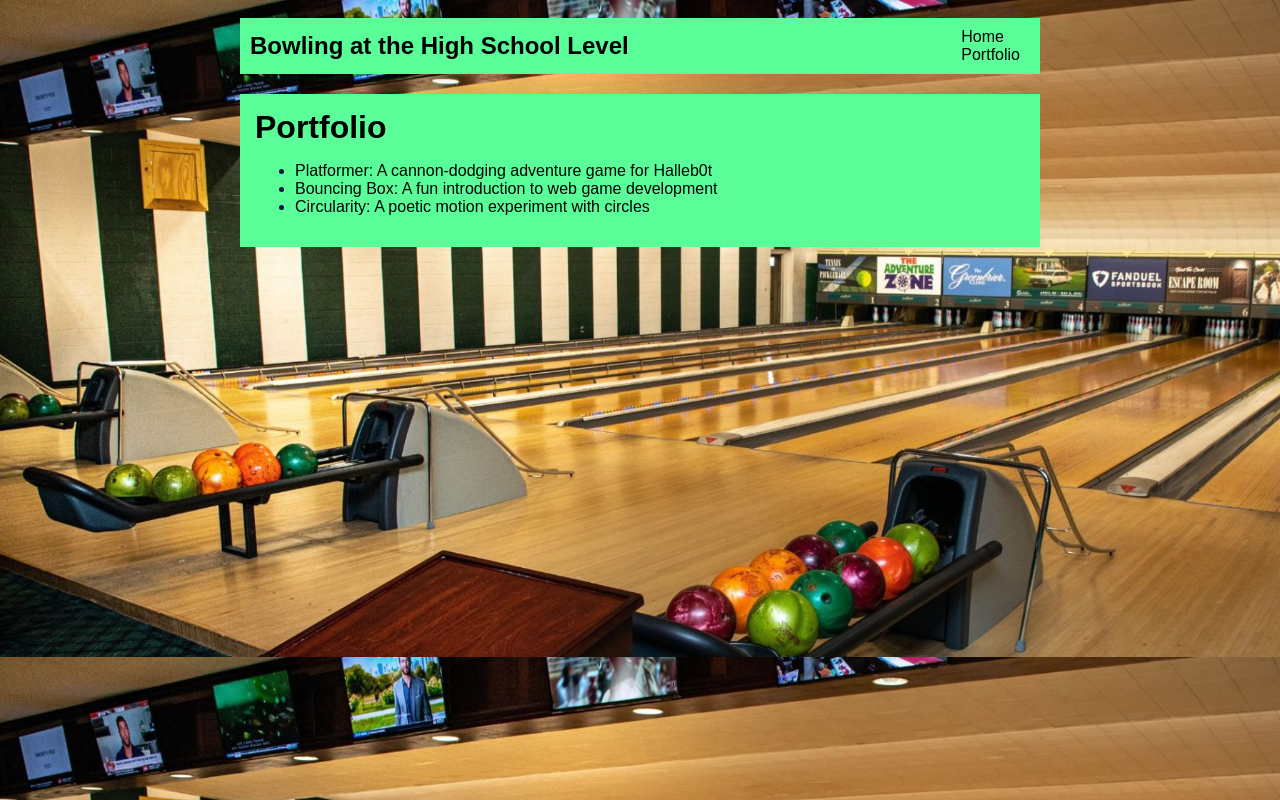
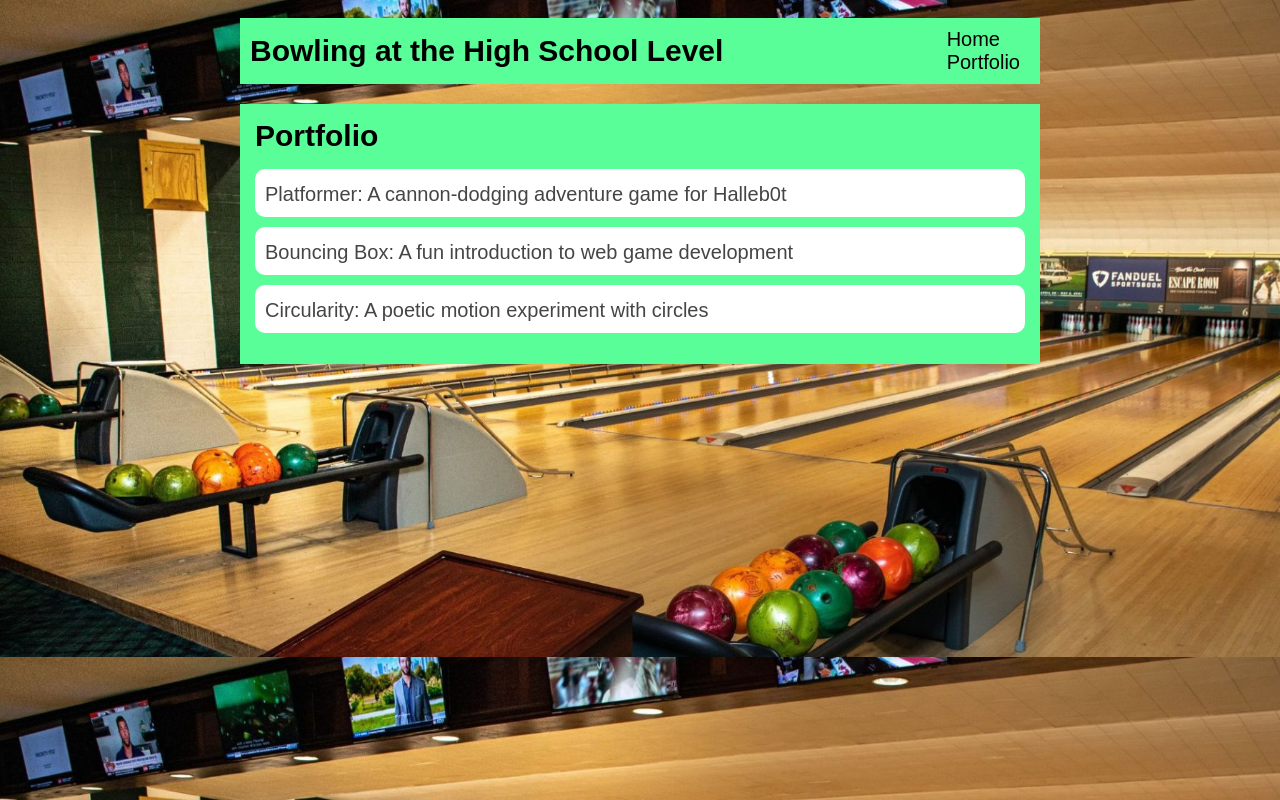
Before and after one commit to ColstonB689/ColstonB689.github.io, a plain HTML site: page portfolio.html in a window 1280 px wide. Drawn offline with Linux system fonts and the light colour scheme.

Commit message:
portfolio sep. 3

```diff
--- a/style.css
+++ b/style.css
@@ -78,3 +78,75 @@ body {
   background-image: url("images/e.jpg");
   background-size:1500px;
 }
+.content h1 {
+  color: black;
+}
+
+#portfolio {
+  list-style-type: none;
+  padding-left: 0;
+}
+
+#portfolio li {
+  background: #fff;
+  padding: 10px;
+  border-radius: 10px;
+  margin-bottom: 10px;
+}
+
+#portfolio li:hover {
+  background: #eee;
+}
+
+#portfolio a {
+  text-decoration: none;
+  color: #454545;
+}
+
+@media screen and (min-width: 120px) and (max-width: 1080px)
+  main {
+    height: 100ch;
+    zoom: 1.5;
+    display: grid;
+  }
+
+  h1 {
+    font-size: 30px;
+  }
+
+  h2 {
+    font-size: 20px;
+  }
+
+  h3 {
+    font-size: 20px;
+  }
+
+  #all-contents {
+    height: 50ch;
+    margin: none;
+  }
+
+  a {
+    font-size: 20px;
+  }
+
+  .sidebar {
+    margin-right: 0px;
+    justify-content: center;
+    align-items: center;
+  }
+
+  .sidebar-img {
+    width: 100%;
+  }
+
+  p,
+  li {
+    font-size: 24px;
+  }
+
+  .content {
+    align-content: center;
+    justify-content: center;
+  }
```
